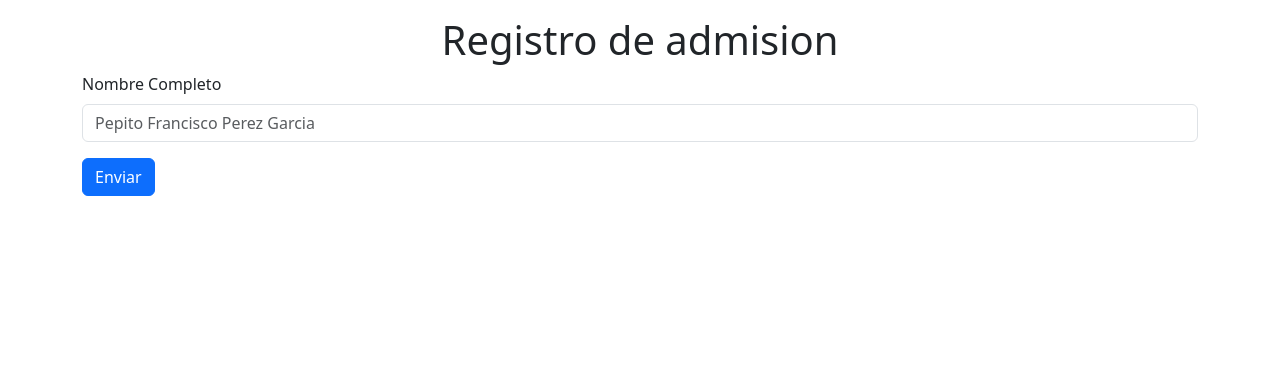
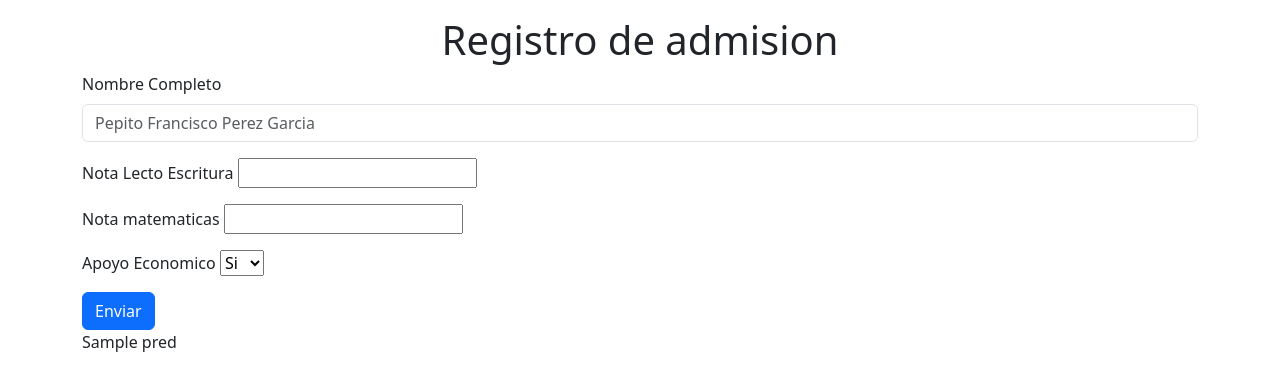
Before and after one commit to YisethVelez000/EntornosPython, a Flask app: template Prediccion De Datos/templates/index.html in a window 1280 px wide. Shown: the top 391 px of the page. Run offline with Flask 3, Linux system fonts and the light colour scheme; the template is opened without the code that fills it: most values are stand-ins (such as "Sample title", 1, 10 or a date in 2020); parts of the project's set-up code (start-up, migrations or seed data) failed here and were passed over.

Commit message:
Añadimos predecciones

```diff
--- a/Prediccion De Datos/app.py
+++ b/Prediccion De Datos/app.py
@@ -1,4 +1,6 @@
 from flask import Flask, render_template, request
+
+from predicciones import predecir
 
 app = Flask(__name__)
 
@@ -6,7 +8,12 @@ app = Flask(__name__)
 def index():
     if request.method == "POST":
         name = request.form.get('Name')
-        print(name)
+        matematicas = request.form.get('nmats')
+        lecto = request.form.get('lecto')
+        apoyo = request.form.get('apoyo')
+
+        pred= predecir(float(matematicas),float(lecto), bool(apoyo))
+        return render_template("index.html", pred=pred)
     return render_template("index.html")
 
 if __name__ == "__main__":
--- /dev/null
+++ b/Prediccion De Datos/predicciones.py
@@ -0,0 +1,30 @@
+#importar las librerias
+import pandas as pd
+import numpy as np
+from sklearn.linear_model import LinearRegression
+from sklearn.model_selection import train_test_split
+
+# Cargar el dataset
+df = pd.read_excel('dataset_limpio.xlsx')
+
+# Seleccionar las variables relevantes para la regresión
+variables = ['matematicas', 'lecto_escritura', 'apoyo_economico']
+
+X = df[variables]
+y = df['riesgo']
+
+# Dividir el conjunto de datos en entrenamiento y prueba
+X_train, X_test, y_train, y_test = train_test_split(X, y, test_size=0.2, random_state=42)
+
+# Crear el modelo de regresión lineal
+model = LinearRegression()
+
+# Entrenar el modelo
+model.fit(X_train, y_train)
+
+# Realizar predicciones en el conjunto de prueba
+y_pred = model.predict(X_test)
+
+def predecir (nmat,lecto, apoyo):
+    pred = model.predict([[nmat, lecto, apoyo]])
+    return pred[0]
--- a/Prediccion De Datos/templates/index.html
+++ b/Prediccion De Datos/templates/index.html
@@ -14,8 +14,28 @@
                 <label for="Name" class="form-label">Nombre Completo</label>
                 <input type="text" class="form-control" id="Name" placeholder="Pepito Francisco Perez Garcia" name="Name">
             </div>
+            <div class="mb-3">
+                <label for="lecto">Nota Lecto Escritura</label>
+                <input type="number" name="lecto" id="lecto">
+            </div>
+            <!--Nota matematicas-->
+            <div class="mb-3">
+                <label for="nmats">Nota matematicas</label>
+                <input type="number" name="nmats" id="nmats">
+            </div>
+            <!--Select de apoyo economico, si o no -->
+            <div class="mb-3">
+                <label for="apoyo">Apoyo Economico</label>
+                <select name="apoyo" id="apoyo">
+                    <option value="1">Si</option>
+                    <option value="0">No</option>
+                </select>
+            </div>
             <button type="submit" class="btn btn-primary"> Enviar</button>
         </form>
+
+
+           {{pred}}
     </section>
     <script src="https://cdn.jsdelivr.net/npm/bootstrap@5.3.3/dist/js/bootstrap.bundle.min.js" integrity="sha384-YvpcrYf0tY3lHB60NNkmXc5s9fDVZLESaAA55NDzOxhy9GkcIdslK1eN7N6jIeHz" crossorigin="anonymous"></script>
 </body>
```
Also changed, not shown: 3 other files.
